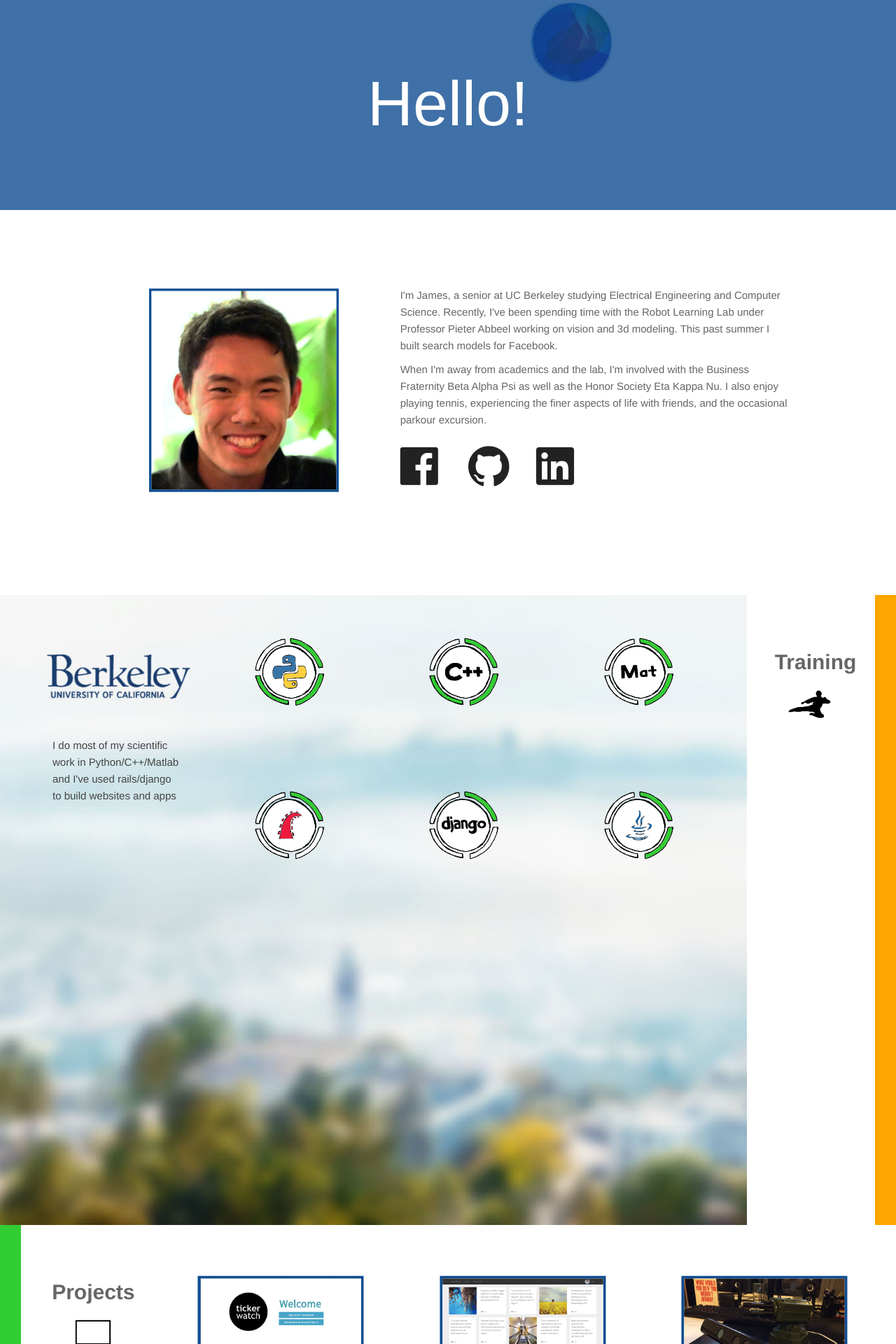
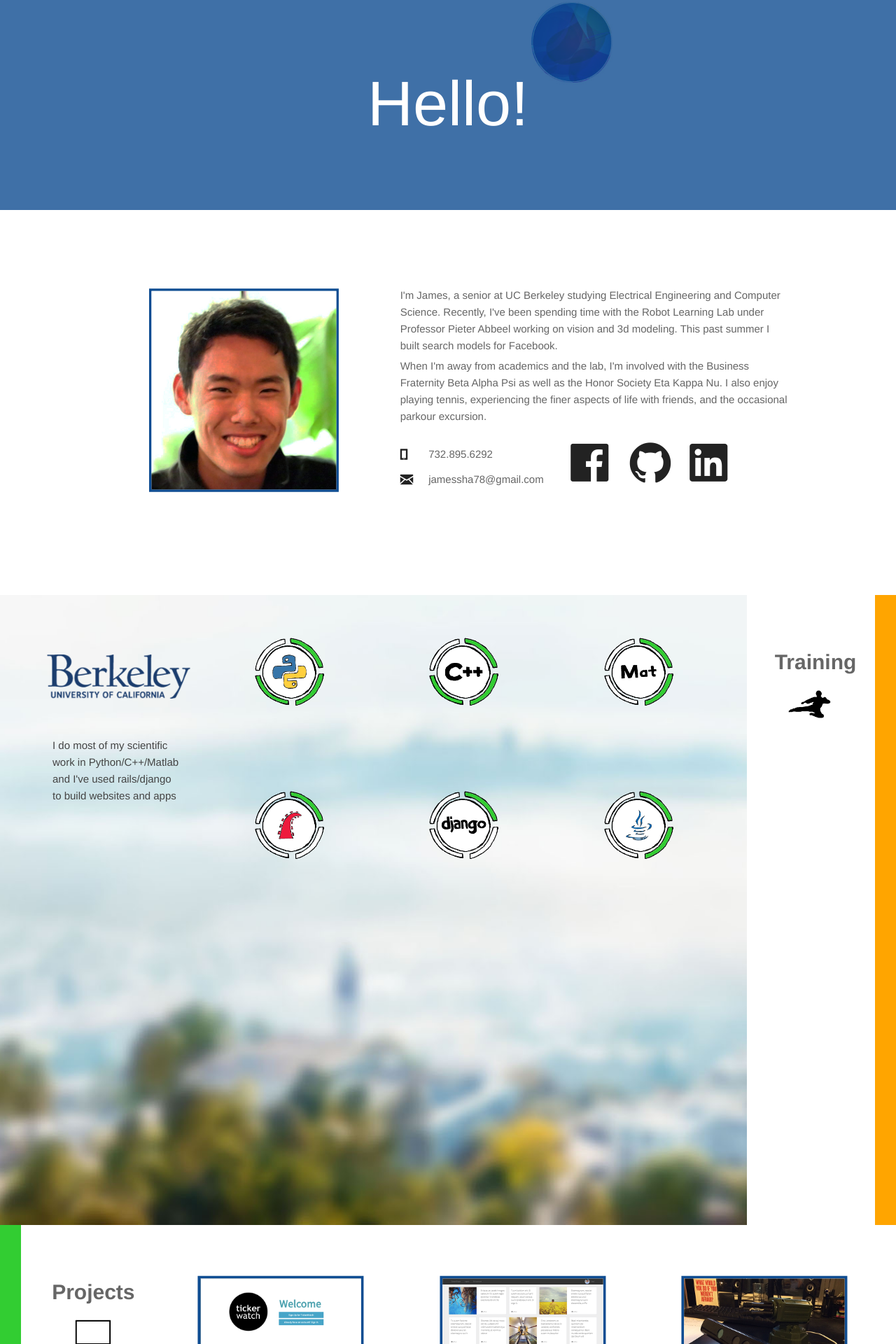
Before and after one commit to thedavidzhao/jamessha.github.io, a Jekyll site: the page built from index.html, in a window 1280 px wide. Shown: the top 1920 px of the page at 70% size. Built offline with Jekyll 4.4.1, drawn with Linux system fonts in a browser that asks for light colours; nearby versions of some CDN libraries.

Commit message:
added contact info

```diff
--- a/css/style.scss
+++ b/css/style.scss
@@ -124,6 +124,19 @@ main {
     .icons {
       margin-top: 0px;
     }
+
+    .contact-info {
+      margin-top: 25px;
+    }
+
+    .columns {
+      text-align: center;
+    }
+
+    p {
+      margin-top: 5px;
+      margin-left: 0px;
+    }
   }
 
   #propic {
@@ -135,11 +148,15 @@ main {
   }
 
   #about-blurb {
-    padding-top: 50px;
+    padding-top: 55px;
   }
 
-  .size-72 {
+  .size-1 {
     font-size: 75px;
+  }
+
+  .size-2 {
+    font-size: 24px;
   }
 
   a {
--- a/index.html
+++ b/index.html
@@ -51,16 +51,40 @@ layout: default
             <p>I'm James, a senior at UC Berkeley studying Electrical Engineering and Computer Science. Recently, I've been spending time with the Robot Learning Lab under Professor Pieter Abbeel working on vision and 3d modeling. This past summer I built search models for Facebook.</p>
             <p>When I'm away from academics and the lab, I'm involved with the Business Fraternity Beta Alpha Psi as well as the Honor Society Eta Kappa Nu. I also enjoy playing tennis, experiencing the finer aspects of life with friends, and the occasional parkour excursion.</p>
             <div class="row icons">
-              <div class="small-2 columns">
-                <a href="https://www.facebook.com/jsha"><i class="fi-social-facebook size-72"></i></a>
+              <div class="small-5 columns">
+                <div class="row contact-info">
+                  <div class="small-1 columns">
+                    <i class="fi-mobile size-2"></i>
+                  </div>
+                  <div class="small-10 columns">
+                    <p> 732.895.6292 </p>
+                  </div>
+                </div>
+                <div class="row icons">
+                  <div class="small-1 columns">
+                    <i class="fi-mail size-2"></i>
+                  </div>
+                  <div class="small-10 columns">
+                    <p> jamessha78@gmail.com </p>
+                  </div>
+                </div>
+
               </div>
-              <div class="small-2 columns">
-                <a href="https://github.com/jamessha78"><i class="fi-social-github size-72"></i></a>
-              </div>
-              <div class="small-2 columns">
-                <a href="https://www.linkedin.com/pub/james-sha/41/665/1a5"><i class="fi-social-linkedin size-72"></i></a>
-              </div>
-              <div class="small-6 columns">
+
+              <div class="small-7 columns">
+                <div class="row icons">
+                  <div class="small-3 columns">
+                    <a href="https://www.facebook.com/jsha"><i class="fi-social-facebook size-1"></i></a>
+                  </div>
+                  <div class="small-3 columns">
+                    <a href="https://github.com/jamessha78"><i class="fi-social-github size-1"></i></a>
+                  </div>
+                  <div class="small-3 columns">
+                    <a href="https://www.linkedin.com/pub/james-sha/41/665/1a5"><i class="fi-social-linkedin size-1"></i></a>
+                  </div>
+                  <div class="small-3 columns">
+                  </div>
+                </div>
               </div>
             </div>
 
```
